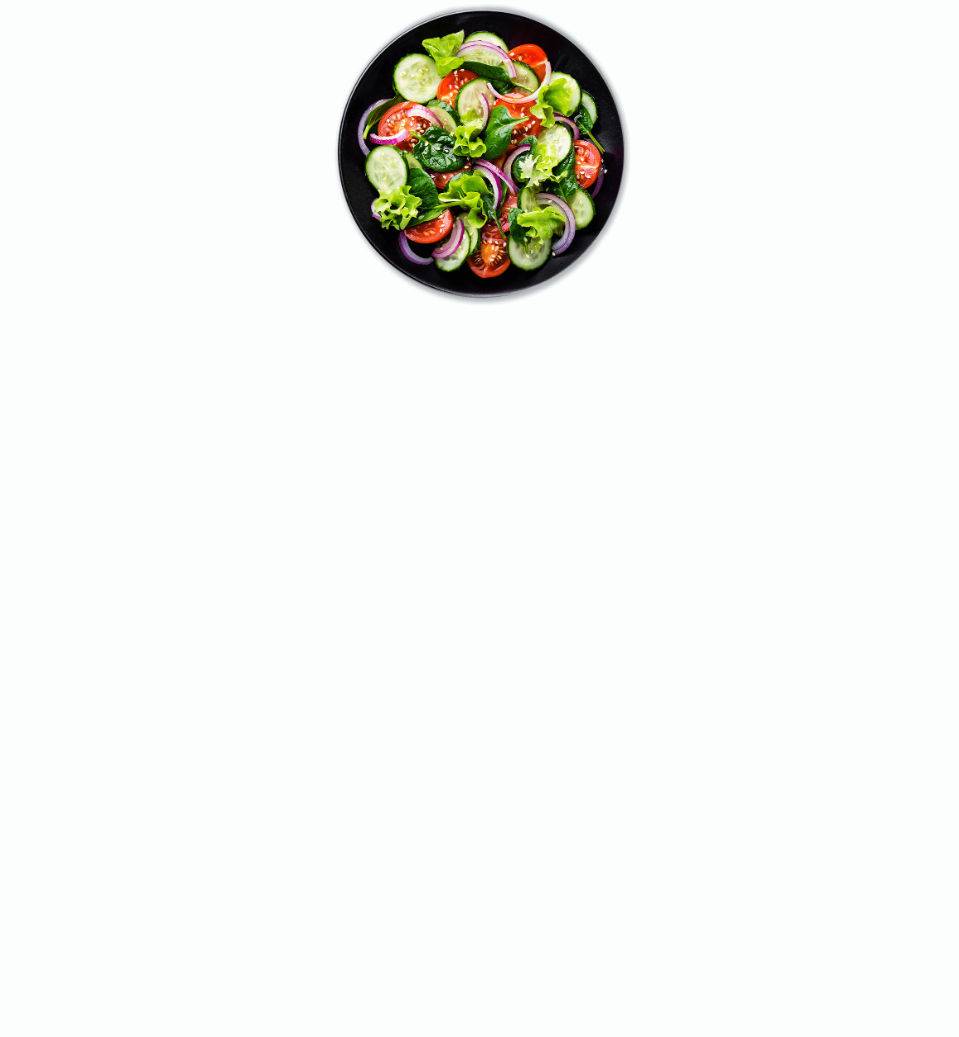
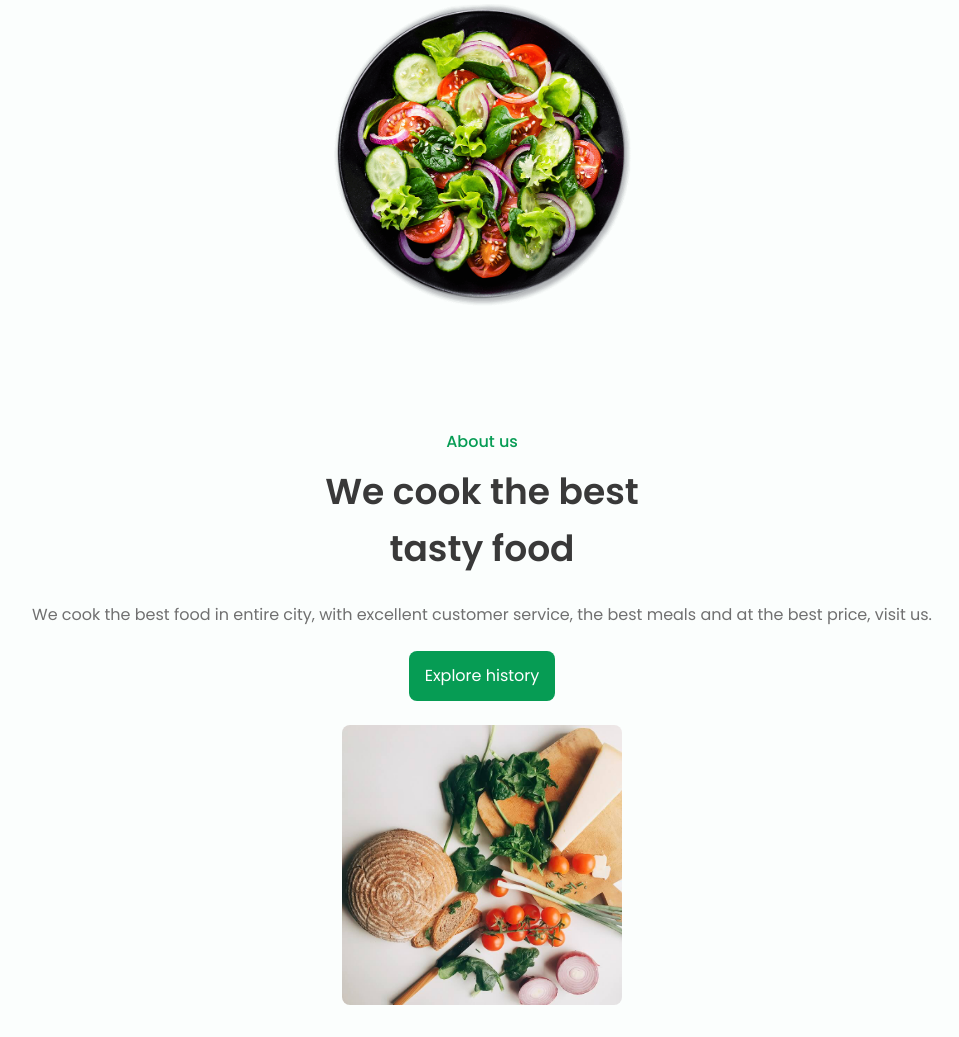
Before and after one commit to msuryaditriputraR/tasty-food, a plain HTML site: page index.html in a window 1280 px wide. Shown: the part 435-1472 px from the top of the page, without its empty margins (14-973 px from the left). Before the commit the page ends 800 px from the top, so only its background shows below. Drawn offline with nearby package versions, Linux system fonts and the light colour scheme.

Commit message:
feat: about section

```diff
--- a/assets/css/style.css
+++ b/assets/css/style.css
@@ -268,3 +268,18 @@ img {
 .button:hover {
     background-color: var(--first-color-alt);
 }
+
+/* === ABOUT === */
+.about__data {
+    text-align: center;
+}
+
+.about__description {
+    margin-bottom: var(--mb-3);
+}
+
+.about__img {
+    width: 280px;
+    border-radius: .5rem;
+    justify-self: center;
+}
--- a/index.html
+++ b/index.html
@@ -53,7 +53,6 @@
 
     <main class="l-main">
         <!-- === HOME === -->
-
         <section class="home" id="home">
             <div class="home__container bd-container bd-grid">
                 <div class="home__data">
@@ -63,6 +62,21 @@
                 </div>
 
                 <img src="assets/img/home.png" alt="" class="home__img">
+            </div>
+        </section>
+
+        <!-- === ABOUT === -->
+        <section class="about section bd-container" id="about">
+            <div class="about__container bd-grid">
+                <div class="about__data">
+                    <span class="section-subtitle">About us</span>
+                    <h2 class="section-title">We cook the best <br> tasty food</h2>
+                    <p class="about__description">We cook the best food in entire city, with excellent customer service,
+                        the best meals and at the best price, visit us.</p>
+                    <a href="#" class="button">Explore history</a>
+                </div>
+
+                <img src="assets/img/about.jpg" alt="" class="about__img">
             </div>
         </section>
 
```
